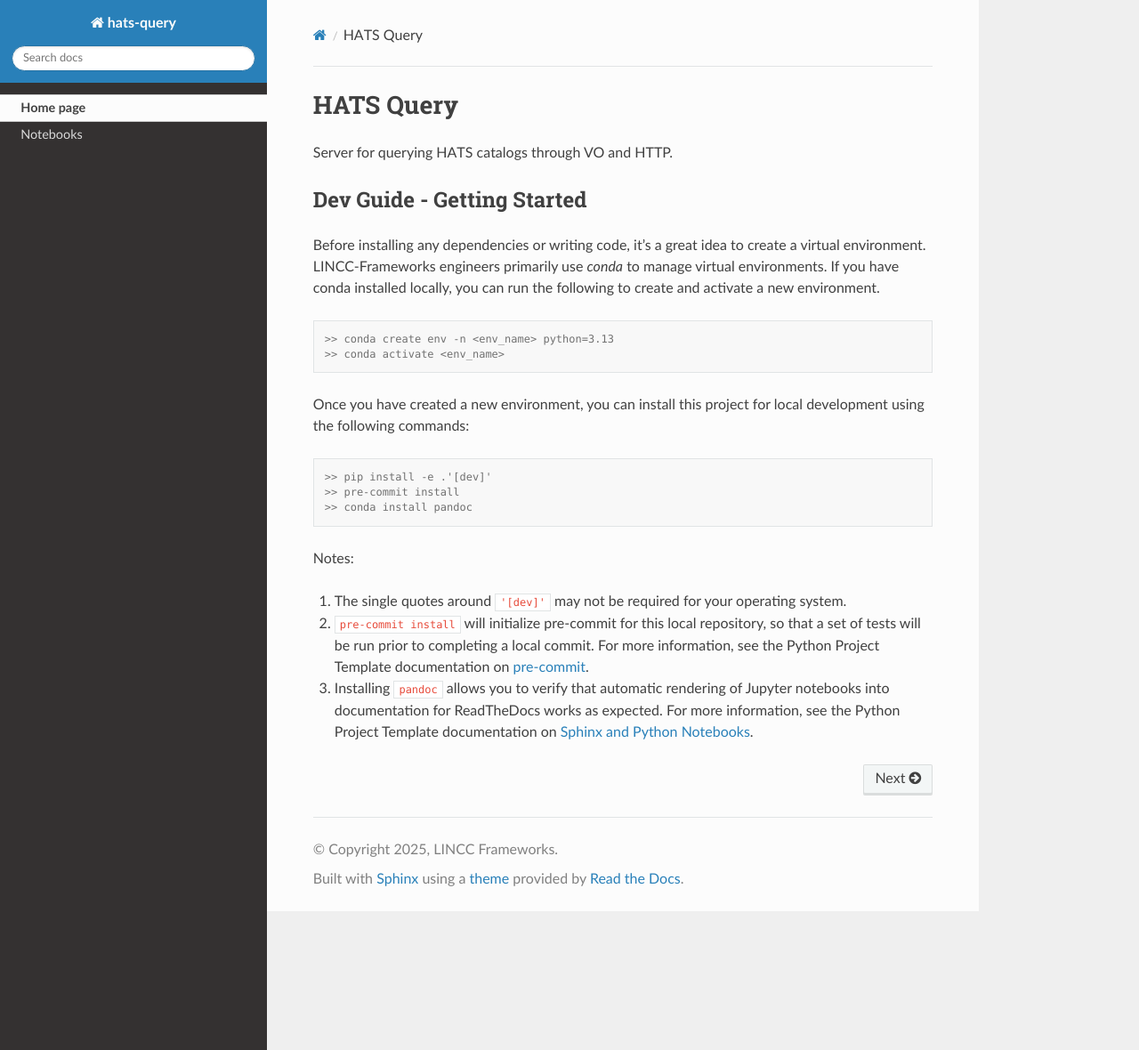
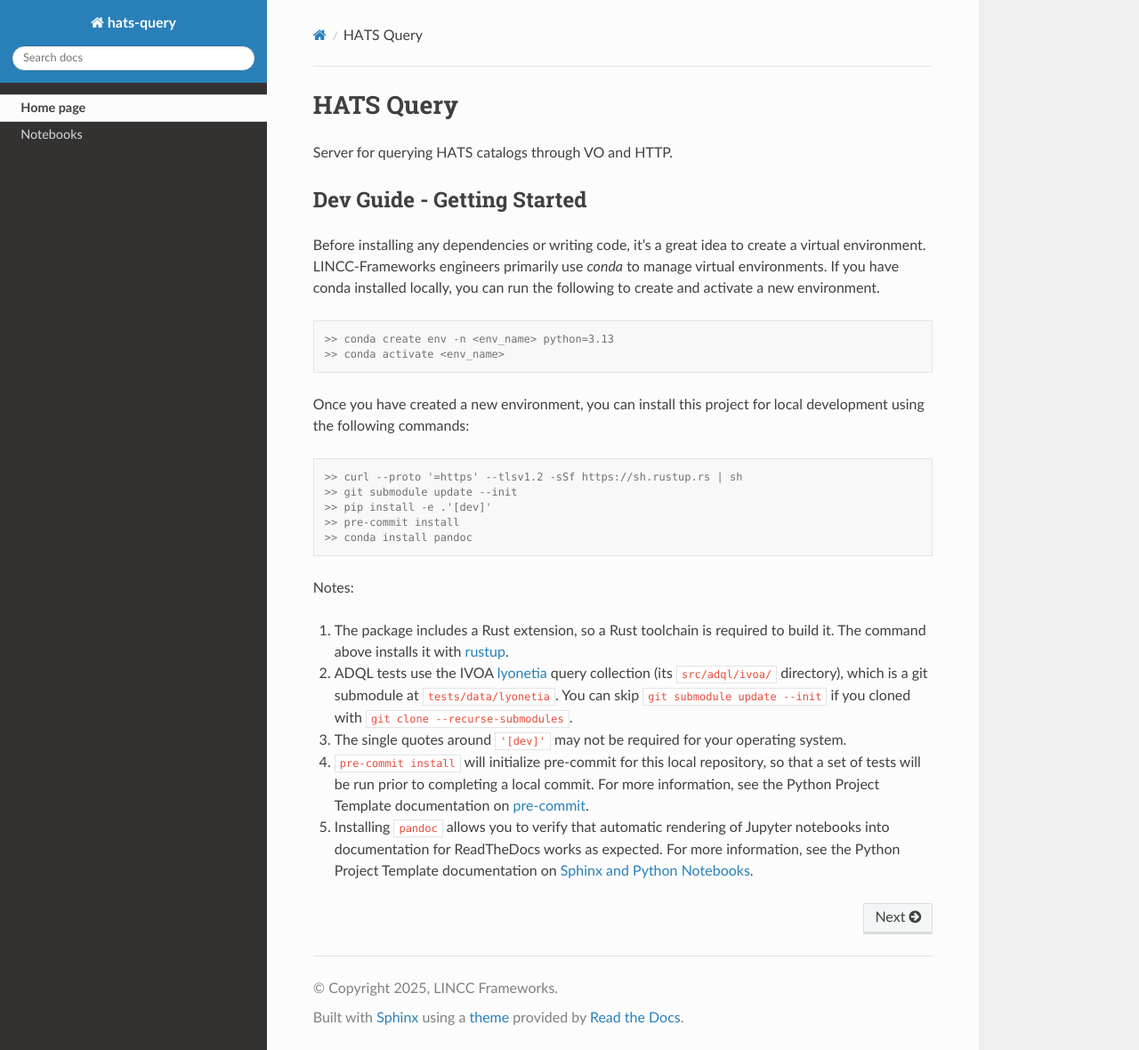
Before and after one commit to astronomy-commons/hats-query, a Sphinx documentation site: the page built from docs/index.rst, in a window 1280 px wide and 1180 px high. Shown: the whole window at 89% size. Built offline with Sphinx 7.4.7 and the Read the Docs theme 3.1.0, drawn with Linux system fonts in a browser that asks for light colours; pages that are not in the unit, such as notebooks, are missing from menus.

Commit message:
Add lyonetia submodule and update dev guide

```diff
--- a/docs/index.rst
+++ b/docs/index.rst
@@ -22,6 +22,8 @@ development using the following commands:
 
 .. code-block:: console
 
+   >> curl --proto '=https' --tlsv1.2 -sSf https://sh.rustup.rs | sh
+   >> git submodule update --init
    >> pip install -e .'[dev]'
    >> pre-commit install
    >> conda install pandoc
@@ -29,12 +31,17 @@ development using the following commands:
 
 Notes:
 
-1) The single quotes around ``'[dev]'`` may not be required for your operating system.
-2) ``pre-commit install`` will initialize pre-commit for this local repository, so
+1) The package includes a Rust extension, so a Rust toolchain is required to build it.
+   The command above installs it with `rustup <https://rustup.rs>`_.
+2) ADQL tests use the IVOA `lyonetia <https://github.com/ivoa/lyonetia>`_ query collection
+   (its ``src/adql/ivoa/`` directory), which is a git submodule at ``tests/data/lyonetia``.
+   You can skip ``git submodule update --init`` if you cloned with ``git clone --recurse-submodules``.
+3) The single quotes around ``'[dev]'`` may not be required for your operating system.
+4) ``pre-commit install`` will initialize pre-commit for this local repository, so
    that a set of tests will be run prior to completing a local commit. For more
    information, see the Python Project Template documentation on
    `pre-commit <https://lincc-ppt.readthedocs.io/en/latest/practices/precommit.html>`_.
-3) Installing ``pandoc`` allows you to verify that automatic rendering of Jupyter notebooks
+5) Installing ``pandoc`` allows you to verify that automatic rendering of Jupyter notebooks
    into documentation for ReadTheDocs works as expected. For more information, see
    the Python Project Template documentation on
    `Sphinx and Python Notebooks <https://lincc-ppt.readthedocs.io/en/latest/practices/sphinx.html#python-notebooks>`_.
--- a/pyproject.toml
+++ b/pyproject.toml
@@ -61,12 +61,13 @@ testpaths = [
     "src",
     "docs",
 ]
-addopts = "--doctest-modules --doctest-glob=*.rst"
+addopts = "--doctest-modules --doctest-glob=*.rst --ignore=tests/data/lyonetia"
 asyncio_mode = "auto"
 log_cli_level = "INFO"
 
 [tool.ruff]
 line-length = 110
+extend-exclude = ["tests/data/lyonetia"]
 [tool.ruff.lint]
 select = [
     # pycodestyle
```
Also changed, not shown: DEVELOPMENT_GUIDE.md (+4 -0 lines), README.md (+10 -2 lines), .gitmodules (added), 3 other files.
